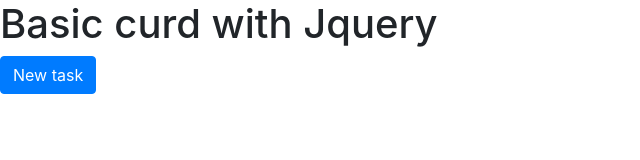
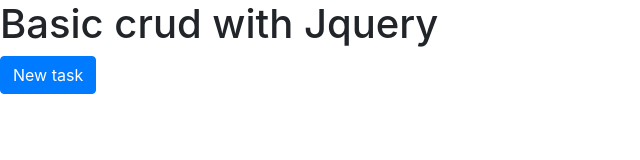
Before and after one commit to Ksantacr/jquery_simple_crud, a plain HTML site: page index.html in a window 1280 px wide. Shown: the full height of the page, 0-640 px from the left. Drawn offline with nearby package versions, Linux system fonts and the light colour scheme.

Commit message:
crud instead of curd

```diff
--- a/index.html
+++ b/index.html
@@ -13,7 +13,7 @@
 </head>
 <body>
 
-  <h1>Basic curd with Jquery</h1>
+  <h1>Basic crud with Jquery</h1>
   <button id="newTask" class="btn btn-primary">New task</button>
 
   <div id="tasks">
```
